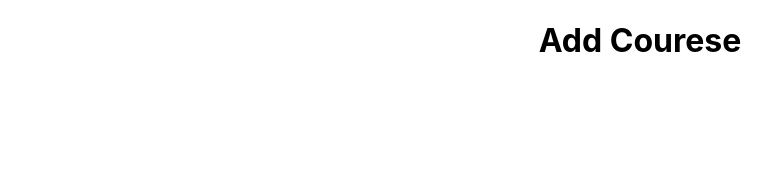
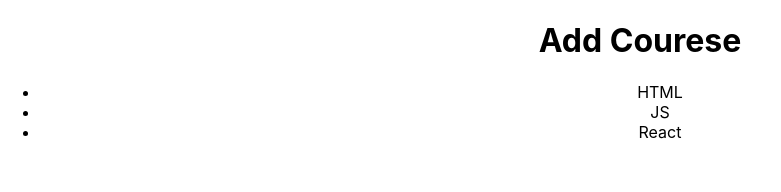
Before and after one commit to OmarHassan1/Courses-app, a React (Create React App) app: page / in a window 1280 px wide. Shown: the top 192 px of the page, without its empty margins (0-781 px from the left). Built offline with nearby package versions, Linux system fonts and the light colour scheme.

Commit message:
CoursesList

```diff
--- a/src/components/App.js
+++ b/src/components/App.js
@@ -3,12 +3,20 @@ import CourseForm from "./CourseForm";
 import CourseList from "./CourseList";
 import "../style/App.css";
 class App extends Component {
+  state = {
+    courses: [{ name: "HTML" }, { name: "JS" }, { name: "React" }],
+  };
   render() {
+    const { courses } = this.state;
+    const courseList = courses.map((course, index) => {
+      return <CourseList detils={course} key={index} />;
+    });
+
     return (
       <div className="App">
         <h1>Add Courese</h1>
         <CourseForm />
-        <CourseList />
+        <ul>{courseList}</ul>
       </div>
     );
   }
--- a/src/components/CourseList.js
+++ b/src/components/CourseList.js
@@ -1,7 +1,13 @@
-import React from "react";
+import React, { Component, Fragment } from "react";
 
-const CourseList = () => {
-  return <div></div>;
-};
+class CourseList extends Component {
+  render() {
+    return (
+      <Fragment>
+        <li>{this.props.detils.name}</li>
+      </Fragment>
+    );
+  }
+}
 
 export default CourseList;
```
